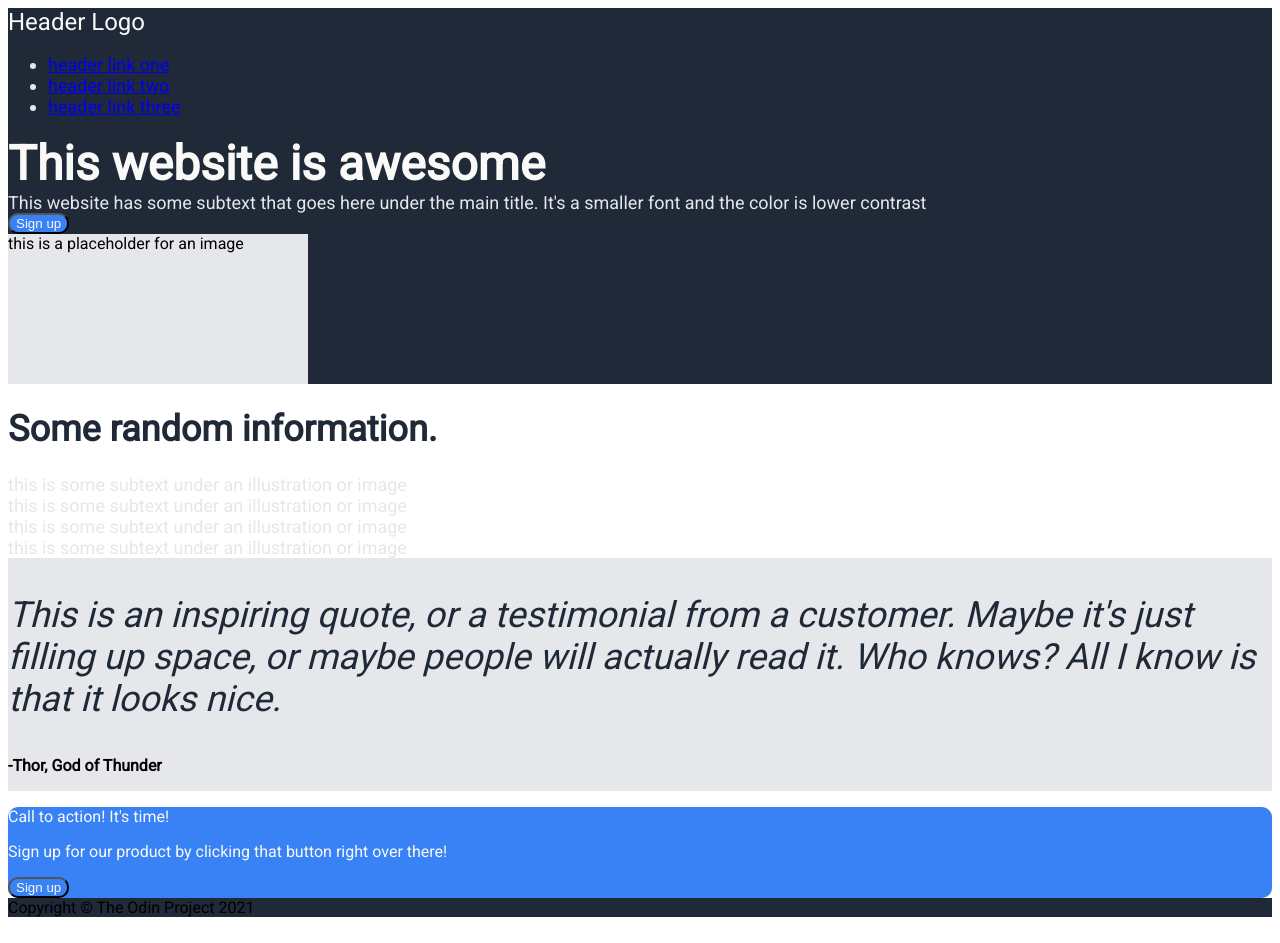
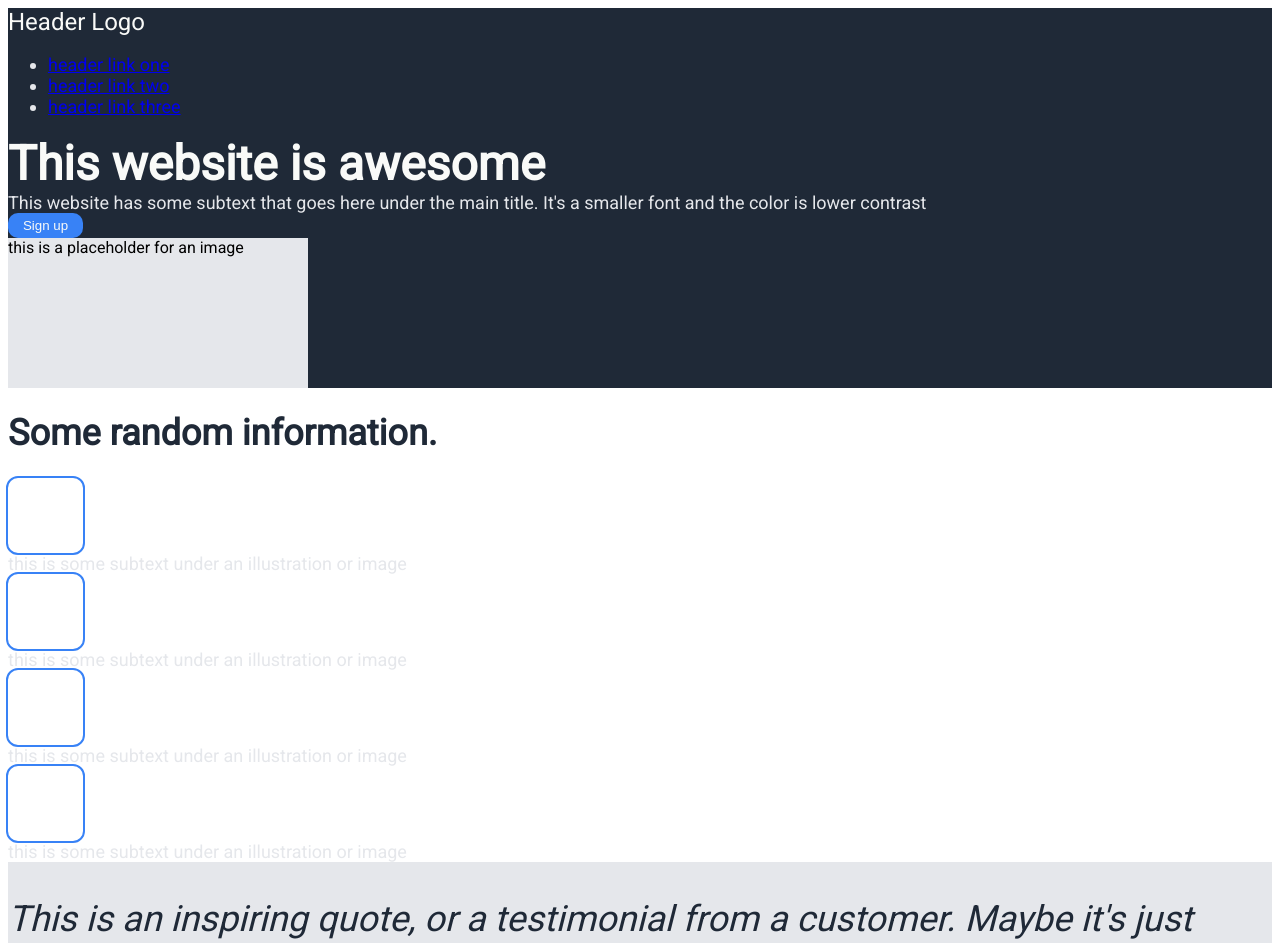
Before and after one commit to thompsonjaredjay/landing-page, a plain HTML site: page index.html in a window 1280 px wide. Shown: the top 943 px of the page. Drawn offline with Linux system fonts and the light colour scheme.

Commit message:
Style buttons, illustration boxes, and footer

```diff
--- a/style.css
+++ b/style.css
@@ -40,6 +40,20 @@ body {
     color: #F9FAF8;
 }
 
+#top,
+#bottom {
+    height: 25px;
+    width: 75px;
+}
+
+#top {
+    border: none;
+}
+
+#bottom {
+    border: 2px solid #E5E7EB;
+}
+
 h1 {
     font-size: 36px;
     color: #1F2937;
@@ -48,6 +62,13 @@ h1 {
 
 .third {
     background-color: #E5E7EB;
+}
+
+.border {
+    border-radius: 10px;
+    outline: 2px solid #3882F6;
+    height: 75px;
+    width: 75px;
 }
 
 .quote {
@@ -60,3 +81,7 @@ h1 {
 .author {
     font-weight: bold;
 }
+
+.footer {
+    color: #E5E7EB;
+}
```
